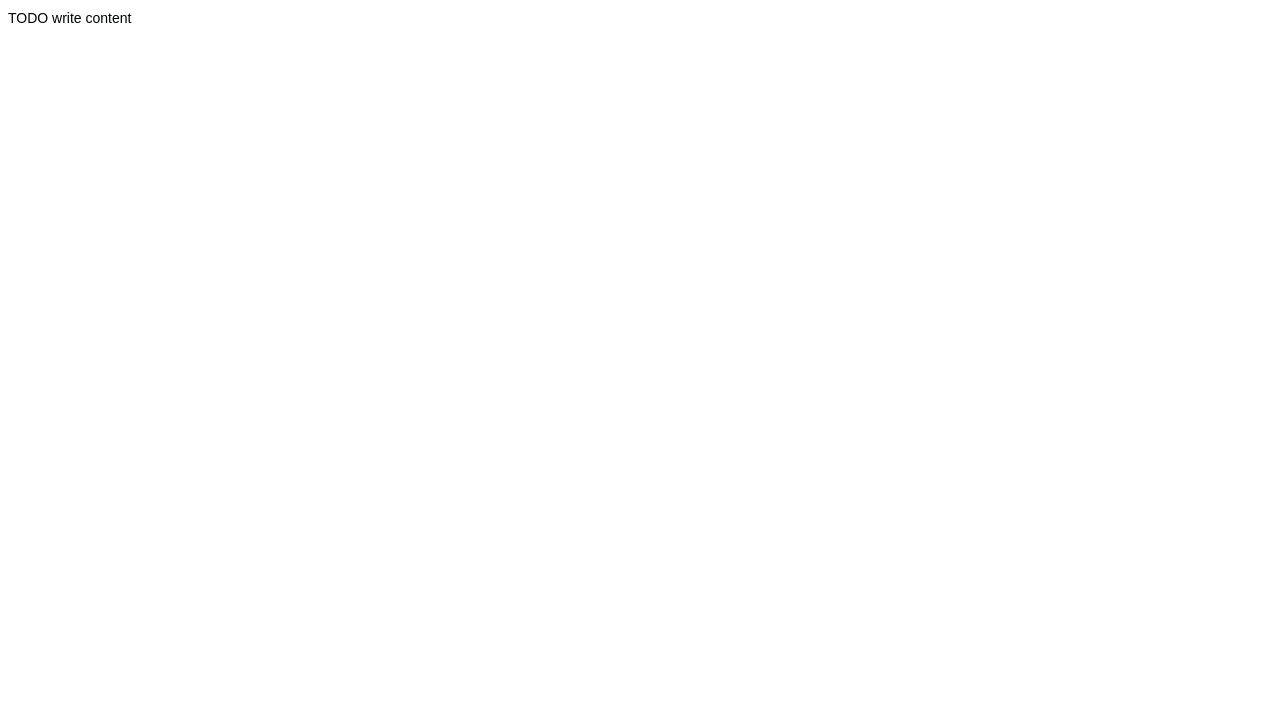
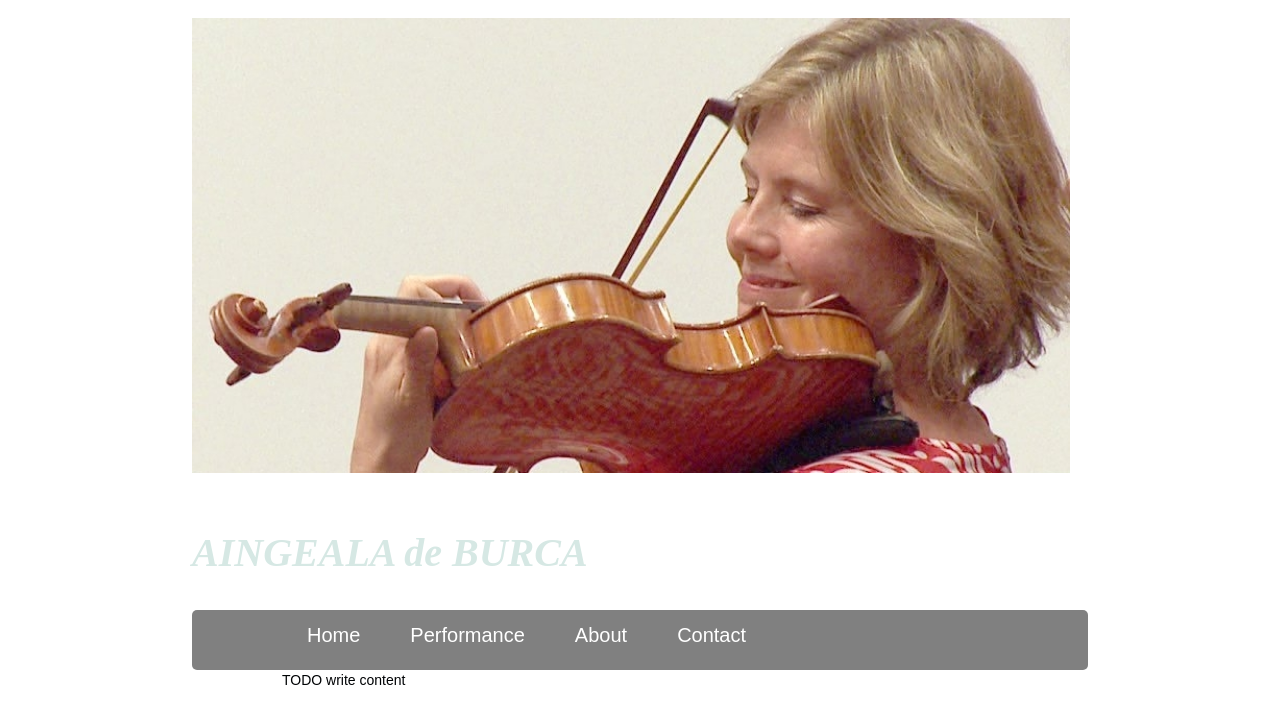
Before and after one commit to MBMurray62/WebsiteExample1a, a plain HTML site: page public_html/performance.html in a window 1280 px wide. Drawn offline with Linux system fonts and the light colour scheme.

Commit message:
Update performance.html

```diff
--- a/public_html/performance.html
+++ b/public_html/performance.html
@@ -6,11 +6,32 @@ and open the template in the editor.
 -->
 <html>
     <head>
-        <title>TODO supply a title</title>
+        <title>Aingealas Website</title>
         <meta charset="UTF-8">
         <link rel="stylesheet" type="text/css" href="StyleSheet1.css"/>
         <meta name="viewport" content="width=device-width, initial-scale=1.0">
     </head>
+
+
+        <body class="body">
+
+        <header class ="mainHeader">
+
+            <img src="Images/Aingeala1.JPG" alt="Aingeala playing the violin"/>
+
+            <h1>AINGEALA de BURCA</h1>
+
+            <nav>
+                <ul>
+                    <li class ="active"><a href ="#"></a></li>
+                    <li><a href = "home.html">Home</a></li>
+                    <li><a href = "performance.html">Performance</a></li>
+                    <li><a href="about.html">About</a></li>
+                    <li><a href="contact.html">Contact</a></li>
+                </ul>
+            </nav>
+
+        </header>
     <body>
         <div>TODO write content</div>
     </body>
```
